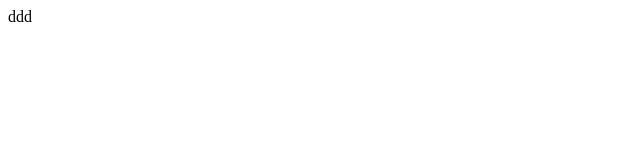
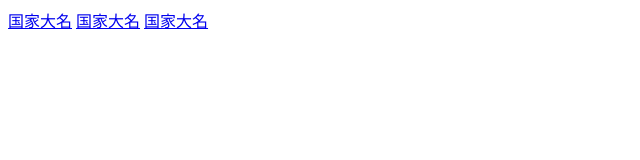
Before and after one commit to zhangzhenshuai/zhangzhenshuai.github.io, a plain HTML site: page index.html in a window 1280 px wide. Shown: the whole page, without its empty margins (0-640 px from the left). Drawn offline with Linux system fonts and the light colour scheme.

Commit message:
Update index.html

```diff
--- a/index.html
+++ b/index.html
@@ -5,6 +5,9 @@
     <title>HTML</title>
 </head>
 <body>
-    ddd
+    <!-- 使用绝对路径插入网络图片 -->
+    <a href="C:\Users\1\Downloads\苏格洛宋_www.shufami.com_alpha.png">国家大名</a>
+    <a href="C:\Users\1\Downloads\罗宋_www.shufami.com_alpha (1).png">国家大名</a>
+    <a href="C:\Users\1\Downloads\宋清_www.shufami.com_alpha.png">国家大名</a>
 </body>
 </html>
```
